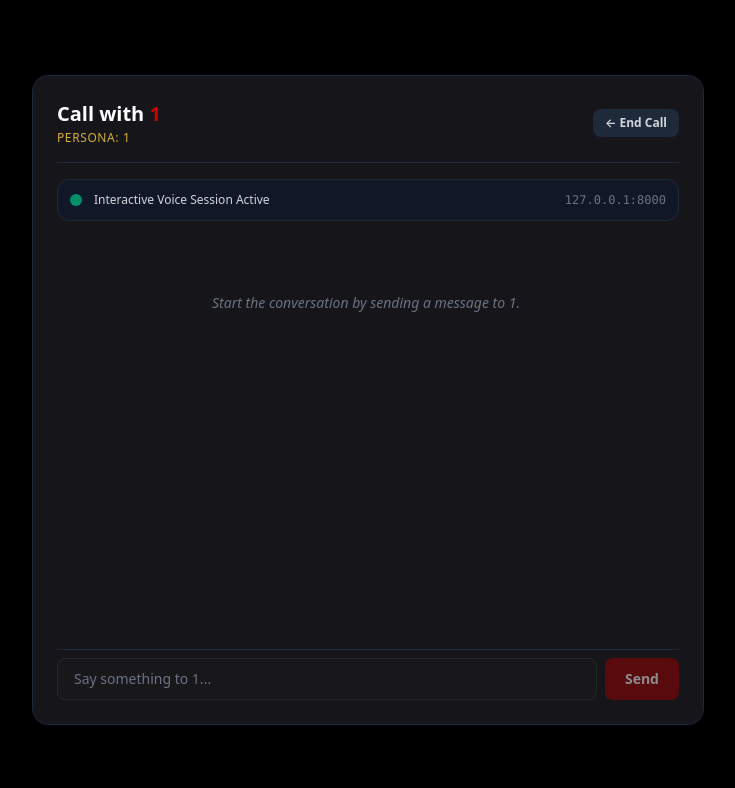
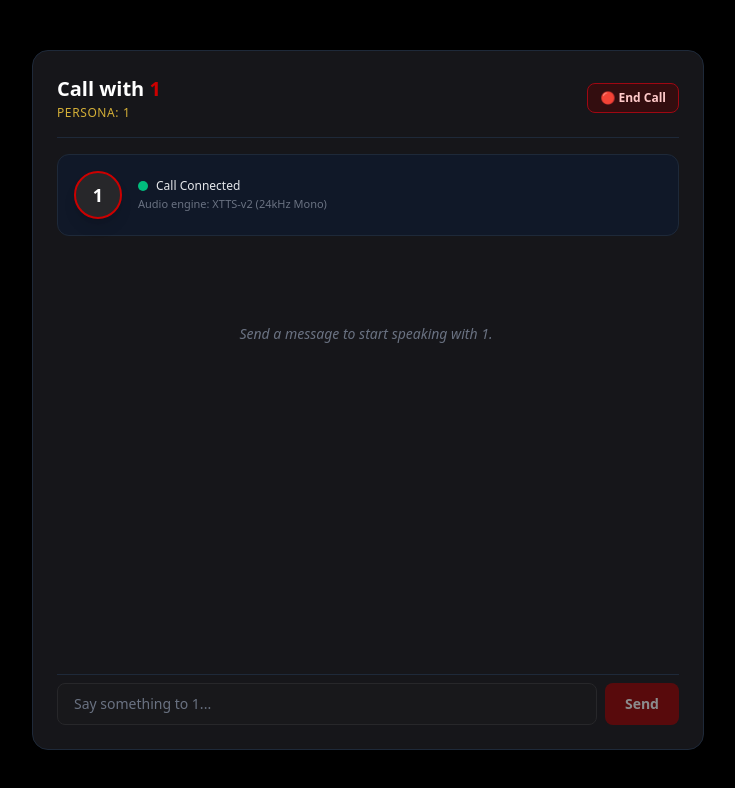
Before and after one commit to solomon-solo2552/echoes-of-mystic-falls, a Next.js app in the folder frontend/: page /call/1 in a window 1280 px wide. Shown: the top 788 px of the page, without its empty margins (272-1007 px from the left). Built offline with nearby package versions, Linux system fonts and the light colour scheme.

Commit message:
Day 9: Integrated avatar visualizer ring, active equalizer, and speaker lock state

```diff
--- a/frontend/src/components/ChatWindow.tsx
+++ b/frontend/src/components/ChatWindow.tsx
@@ -23,18 +23,18 @@ export default function ChatWindow({ characterSlug }: ChatWindowProps) {
   const activeAudioRef = useRef<HTMLAudioElement | null>(null);
   const chatBottomRef = useRef<HTMLDivElement | null>(null);
 
-  // Formatting display name from slug (e.g., "damon-salvatore" -> "Damon Salvatore")
+  // Format display name from slug (e.g., "damon-salvatore" -> "Damon Salvatore")
   const formattedName = characterSlug
     .split('-')
     .map((word) => word.charAt(0).toUpperCase() + word.slice(1))
     .join(' ');
 
-  // Auto-scroll to the latest message
+  // Auto-scroll to latest message
   useEffect(() => {
     chatBottomRef.current?.scrollIntoView({ behavior: 'smooth' });
   }, [messages, loading]);
 
-  // Clean up audio playback on unmount
+  // Clean up audio on unmount
   useEffect(() => {
     return () => {
       if (activeAudioRef.current) {
@@ -73,7 +73,7 @@ export default function ChatWindow({ characterSlug }: ChatWindowProps) {
 
   const handleSendMessage = async (e: React.FormEvent) => {
     e.preventDefault();
-    if (!inputMessage.trim() || loading) return;
+    if (!inputMessage.trim() || loading || playingAudioId !== null) return;
 
     const userText = inputMessage;
     setInputMessage('');
@@ -97,12 +97,11 @@ export default function ChatWindow({ characterSlug }: ChatWindowProps) {
       }
 
       const data = await response.json();
-
       const botMsgId = Date.now() + 1;
       const characterMsg: Message = {
         id: botMsgId,
         sender: 'character',
-        text: data.response || data.reply_text || 'No response returned.',
+        text: data.reply_text || data.response || 'No response returned.',
         audioUrl: data.audio_url,
       };
 
@@ -126,9 +125,11 @@ export default function ChatWindow({ characterSlug }: ChatWindowProps) {
     }
   };
 
+  const isSpeaking = playingAudioId !== null;
+
   return (
-    <div className="bg-[#16161a] border border-gray-800 rounded-2xl p-6 shadow-2xl flex flex-col h-[650px] w-full text-left">
-      {/* Header */}
+    <div className="bg-[#16161a] border border-gray-800 rounded-2xl p-6 shadow-2xl flex flex-col h-[700px] w-full text-left">
+      {/* Top Header Bar */}
       <div className="border-b border-gray-800 pb-4 mb-4 flex justify-between items-center">
         <div>
           <h2 className="text-xl font-bold text-white">
@@ -140,26 +141,68 @@ export default function ChatWindow({ characterSlug }: ChatWindowProps) {
         </div>
         <Link
           href="/"
-          className="px-3 py-1.5 bg-gray-800 hover:bg-gray-700 text-gray-300 hover:text-white text-xs font-semibold rounded-lg transition-colors"
+          className="px-3 py-1.5 bg-red-950/60 hover:bg-red-900 border border-red-800 text-red-200 text-xs font-semibold rounded-lg transition-colors"
         >
-          ← End Call
+          🔴 End Call
         </Link>
       </div>
 
-      {/* Simulated Video/Audio Status Banner */}
-      <div className="bg-gray-900 border border-gray-800 rounded-xl p-3 mb-4 flex items-center justify-between">
-        <div className="flex items-center gap-3">
-          <div className="w-3 h-3 rounded-full bg-emerald-500 animate-pulse" />
-          <span className="text-xs text-gray-300 font-medium">Interactive Voice Session Active</span>
+      {/* Day 8 Visualizer Header Banner */}
+      <div className="bg-gray-900 border border-gray-800 rounded-xl p-4 mb-4 flex items-center gap-4">
+        {/* Dynamic Pulsing Ring around Avatar */}
+        <div className="relative flex items-center justify-center">
+          {isSpeaking && (
+            <>
+              <span className="absolute inline-flex h-14 w-14 rounded-full bg-[#cc0000] opacity-75 animate-ping" />
+              <span className="absolute inline-flex h-12 w-12 rounded-full bg-[#cc0000] opacity-40 animate-pulse" />
+            </>
+          )}
+          <div className="relative z-10 w-12 h-12 rounded-full bg-zinc-800 border-2 border-[#cc0000] flex items-center justify-center text-white font-bold text-lg overflow-hidden shadow-lg">
+            {formattedName.charAt(0)}
+          </div>
         </div>
-        <span className="text-xs text-gray-500 font-mono">127.0.0.1:8000</span>
+
+        {/* Real-time Status and Animated Audio Waves */}
+        <div className="flex-1">
+          <div className="flex items-center gap-2">
+            <span
+              className={`w-2.5 h-2.5 rounded-full ${
+                isSpeaking
+                  ? 'bg-[#cc0000] animate-bounce'
+                  : loading
+                  ? 'bg-amber-500 animate-pulse'
+                  : 'bg-emerald-500'
+              }`}
+            />
+            <span className="text-xs font-medium text-gray-200">
+              {isSpeaking
+                ? `${formattedName} is speaking...`
+                : loading
+                ? 'Synthesizing voice & thoughts...'
+                : 'Call Connected'}
+            </span>
+          </div>
+
+          {isSpeaking ? (
+            <div className="flex items-end gap-1 h-3 mt-1.5">
+              <div className="w-1 bg-[#cc0000] animate-[ping_0.8s_infinite] h-full rounded" />
+              <div className="w-1 bg-[#cc0000] animate-[pulse_0.5s_infinite] h-2/3 rounded" />
+              <div className="w-1 bg-[#cc0000] animate-[bounce_0.6s_infinite] h-full rounded" />
+              <div className="w-1 bg-[#cc0000] animate-[pulse_0.4s_infinite] h-1/2 rounded" />
+            </div>
+          ) : (
+            <p className="text-[11px] text-gray-500 mt-0.5">
+              Audio engine: XTTS-v2 (24kHz Mono)
+            </p>
+          )}
+        </div>
       </div>
 
-      {/* Message History */}
+      {/* Message Stream */}
       <div className="flex-1 overflow-y-auto space-y-3 p-2 pr-3 scrollbar-thin scrollbar-thumb-gray-800">
         {messages.length === 0 && (
-          <div className="text-center py-12 text-gray-500 text-sm italic">
-            Start the conversation by sending a message to {formattedName}.
+          <div className="text-center py-16 text-gray-500 text-sm italic">
+            Send a message to start speaking with {formattedName}.
           </div>
         )}
 
@@ -188,7 +231,7 @@ export default function ChatWindow({ characterSlug }: ChatWindowProps) {
                   </>
                 ) : (
                   <>
-                    <span>▶</span> Play Voice Response
+                    <span>▶</span> Replay Audio
                   </>
                 )}
               </button>
@@ -205,18 +248,23 @@ export default function ChatWindow({ characterSlug }: ChatWindowProps) {
         <div ref={chatBottomRef} />
       </div>
 
-      {/* Input Form */}
+      {/* Input Form with Lock State */}
       <form onSubmit={handleSendMessage} className="mt-4 flex gap-2 pt-2 border-t border-gray-800">
         <input
           type="text"
           value={inputMessage}
           onChange={(e) => setInputMessage(e.target.value)}
-          placeholder={`Say something to ${formattedName}...`}
-          className="flex-1 bg-zinc-900 border border-zinc-800 rounded-lg px-4 py-2.5 text-sm text-white placeholder-gray-500 focus:outline-none focus:border-[#cc0000] transition-colors"
+          disabled={loading || isSpeaking}
+          placeholder={
+            isSpeaking
+              ? `Listening to ${formattedName}...`
+              : `Say something to ${formattedName}...`
+          }
+          className="flex-1 bg-zinc-900 border border-zinc-800 rounded-lg px-4 py-2.5 text-sm text-white placeholder-gray-500 focus:outline-none focus:border-[#cc0000] transition-colors disabled:opacity-50"
         />
         <button
           type="submit"
-          disabled={loading || !inputMessage.trim()}
+          disabled={loading || isSpeaking || !inputMessage.trim()}
           className="bg-[#990000] hover:bg-[#cc0000] text-white px-5 py-2.5 rounded-lg text-sm font-semibold transition-colors disabled:opacity-50 disabled:cursor-not-allowed"
         >
           Send
```
